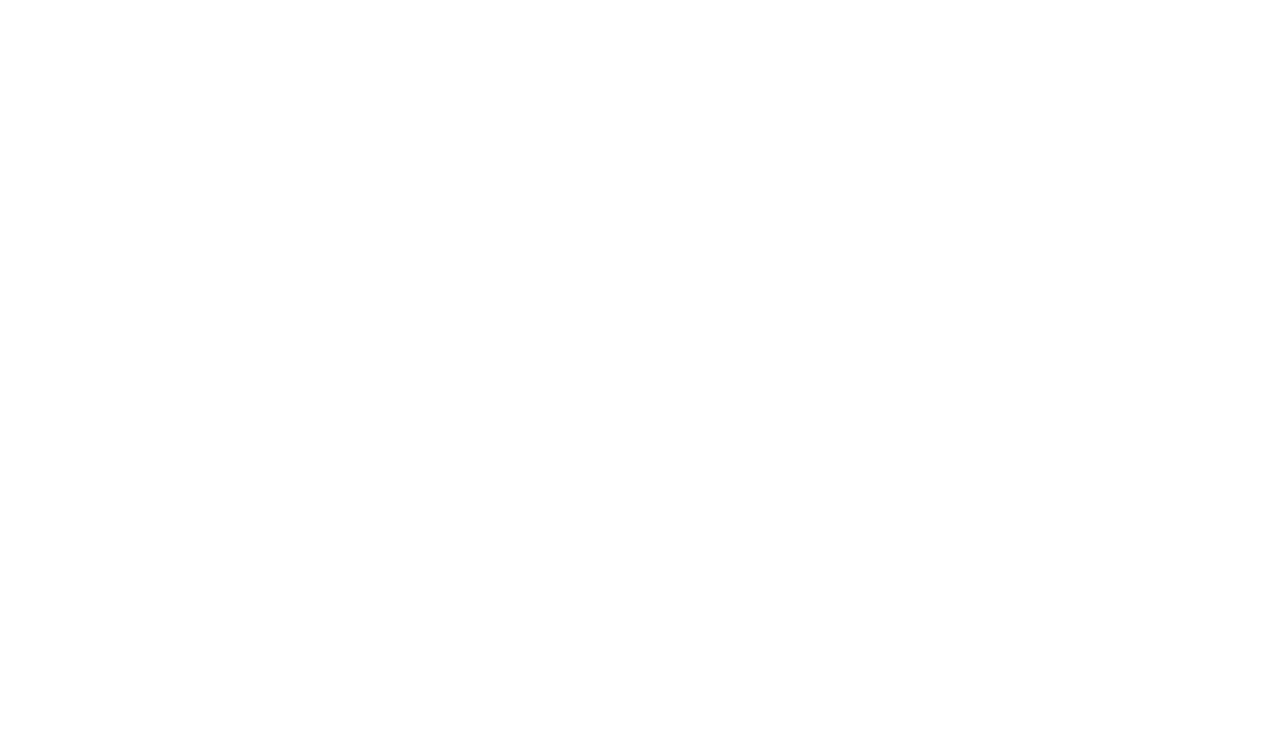
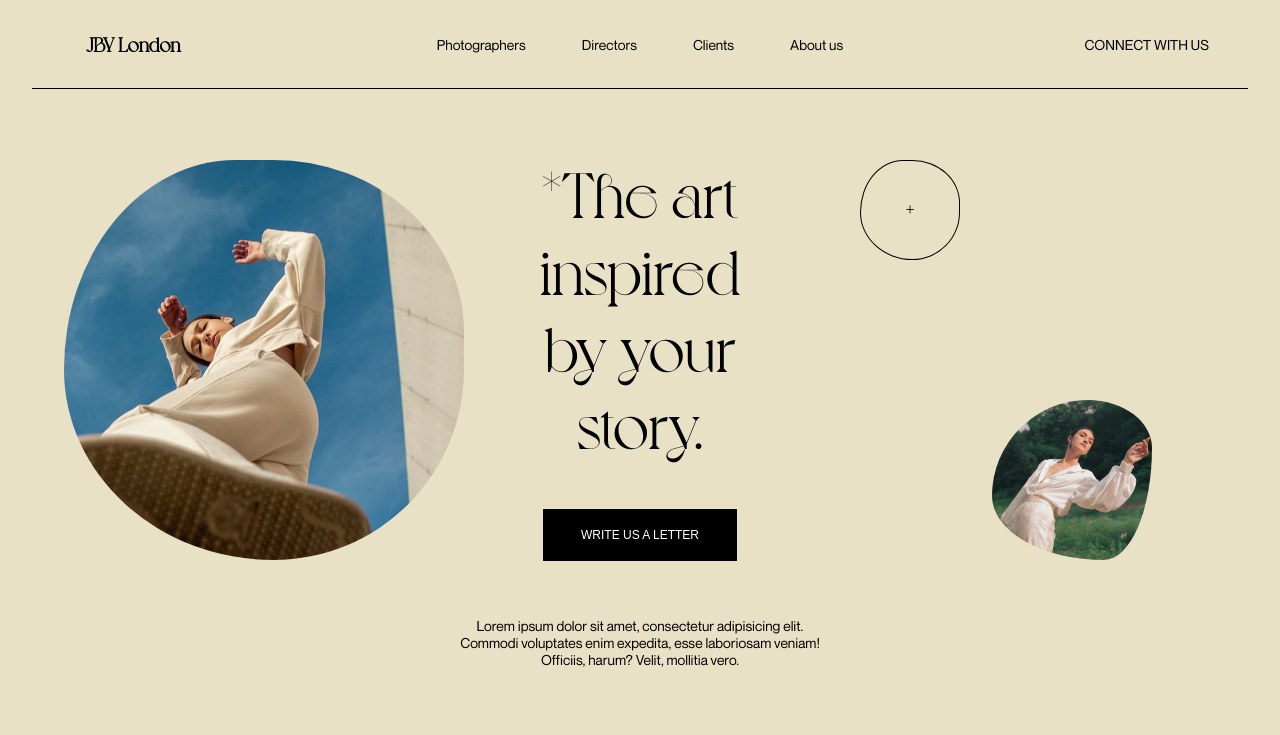
Before and after one commit to rhunter252/Modern-Landing-Page, a plain HTML site: page index.html in a window 1280 px wide. Drawn offline with nearby package versions, Linux system fonts and the light colour scheme.

Commit message:
updated gsap

```diff
--- a/index.html
+++ b/index.html
@@ -2,16 +2,96 @@
 <html lang="en">
 
 <head>
-    <meta charset="UTF-8">
-    <meta http-equiv="X-UA-Compatible" content="IE=edge">
-    <meta name="viewport" content="width=device-width, initial-scale=1.0">
-    <link rel="stylesheet" href="styles.css">
-    <title>Modern Landing Page</title>
+  <meta charset="UTF-8" />
+  <meta http-equiv="X-UA-Compatible" content="IE=edge" />
+  <meta name="viewport" content="width=device-width, initial-scale=1.0" />
+  <title>Modern Landing Page</title>
+  <link rel="stylesheet" href="styles.css" />
+  <script src="https://cdnjs.cloudflare.com/ajax/libs/gsap/3.11.4/gsap.min.js"></script>
 </head>
 
 <body>
+  <div class="container">
+    <div class="nav-container">
+      <div class="nav">
+        <div class="nav-logo nav-item">
+          <a href="#">JBY London</a>
+        </div>
+        <div class="nav-links nav-item">
+          <a href="#">Photographers</a>
+          <a href="#">Directors</a>
+          <a href="#">Clients</a>
+          <a href="#">About us</a>
+        </div>
+        <div class="nav-cta nav-item">
+          <a href="#">connect with us</a>
+        </div>
+      </div>
+    </div>
+    <div class="bg-gradient">
+      <svg version="1.1" xmlns="http://www.w3.org/2000/svg" viewBox="0 0 500 500" width="100%" id="blobSvg"
+        filter="blur(20px)" style="opacity: 1">
+        <defs>
+          <linearGradient id="gradient" x1="0%" y1="0%" x2="0%" y2="100%">
+            <stop offset="0%" style="stop-color: rgb(248, 121, 21)"></stop>
+            <stop offset="100%" style="stop-color: rgb(255, 201, 69)"></stop>
+          </linearGradient>
+        </defs>
+        <path id="blob" fill="url(#gradient)" style="opacity: 1">
+          <animate attributeName="d" dur="4s" repeatCount="indefinite"
+            values="M421.63508,307.39005Q364.7801,364.7801,307.39005,427.43403Q250,490.08796,191.6822,428.36178Q133.3644,366.6356,70.9089,308.3178Q8.4534,250,54.21728,174.99058Q99.98115,99.98115,174.99058,81.49686Q250,63.01257,330.66021,75.84607Q411.32042,88.67958,444.90524,169.33979Q478.49006,250,421.63508,307.39005Z;M395.5,320Q390,390,320,400Q250,410,172,408Q94,406,59,328Q24,250,70.5,183.5Q117,117,183.5,108Q250,99,335,89.5Q420,80,410.5,165Q401,250,395.5,320Z;M408.24461,332.63257Q415.26513,415.26513,332.63257,434.71568Q250,454.16622,179.33614,422.74697Q108.67228,391.32772,65.87585,320.66386Q23.07942,250,63.27221,176.73251Q103.46501,103.46501,176.73251,63.02288Q250,22.58075,311.86507,74.4253Q373.73015,126.26985,387.47712,188.13493Q401.22409,250,408.24461,332.63257Z;M418.08664,320.33435Q390.6687,390.6687,320.33435,427.91946Q250,465.17023,188.27506,419.31005Q126.55013,373.44987,106.38448,311.72494Q86.21883,250,84.09726,165.98785Q81.9757,81.9757,165.98785,53.98938Q250,26.00305,311.1687,76.83282Q372.3374,127.6626,408.92099,188.8313Q445.50458,250,418.08664,320.33435Z;M421.63508,307.39005Q364.7801,364.7801,307.39005,427.43403Q250,490.08796,191.6822,428.36178Q133.3644,366.6356,70.9089,308.3178Q8.4534,250,54.21728,174.99058Q99.98115,99.98115,174.99058,81.49686Q250,63.01257,330.66021,75.84607Q411.32042,88.67958,444.90524,169.33979Q478.49006,250,421.63508,307.39005Z">
+          </animate>
+        </path>
+      </svg>
+    </div>
+    <div class="hero-container">
+      <div class="hero">
+        <h1>*The art <br />inspired <br />by your <br />story.</h1>
+        <div class="cta"><button>Write us a letter</button></div>
+        <p>
+          Lorem ipsum dolor sit amet, consectetur adipisicing elit. Commodi
+          voluptates enim expedita, esse laboriosam veniam! Officiis, harum?
+          Velit, mollitia vero.
+        </p>
+      </div>
+    </div>
+    <div class="blob-1 blob"></div>
+    <div class="blob-2 blob"></div>
+    <div class="blob-3 blob">+</div>
+  </div>
+  <script>
+    gsap.from(".nav-container", 2, {
+      opacity: 0,
+      y: -60,
+      ease: "power3.inOut",
+      delay: 0.5,
+    });
 
-    <script src="app.js"></script>
+    gsap.from(".hero > *", 1, {
+      opacity: 0,
+      y: 60,
+      ease: "power3.inOut",
+      delay: 1,
+      stagger: {
+        amount: 0.5,
+      },
+    });
+
+    gsap.from(".blob", 2, {
+      scale: 0,
+      ease: "power3.inOut",
+      delay: 1.5,
+      stagger: {
+        amount: 0.5,
+      },
+    });
+
+    gsap.from(".bg-gradient", 2, {
+      scale: 0,
+      ease: "power3.inOut",
+      delay: 2,
+    });
+  </script>
 </body>
 
 </html>
--- a/styles.css
+++ b/styles.css
@@ -0,0 +1,187 @@
+@font-face {
+  font-family: Voyage;
+  src: url(./fonts/Voyage-Regular.otf);
+}
+
+@font-face {
+  font-family: Neue Montreal;
+  src: url(./fonts/NeueMontreal-Regular.otf);
+}
+
+* {
+  margin: 0;
+  padding: 0;
+  box-sizing: border-box;
+}
+
+html,
+body {
+  width: 100%;
+  height: 100vh;
+  background: #e9e1c5;
+  overflow: hidden;
+}
+
+.nav-container {
+  width: 100%;
+  position: relative;
+}
+
+.nav {
+  width: 95%;
+  margin: 0 auto;
+  padding: 2em 0;
+  display: flex;
+  border-bottom: 1px solid #000;
+}
+
+.nav-item {
+  flex: 1;
+  display: flex;
+  justify-content: center;
+  align-items: center;
+}
+
+.nav-item:nth-child(2) {
+  flex: 4;
+}
+
+.nav-item:first-child {
+  margin-right: auto;
+  text-align: left;
+}
+
+.nav-item:last-child {
+  margin-left: auto;
+}
+
+.nav-item a {
+  text-decoration: none;
+  color: #000;
+  font-family: "Neue Montreal";
+}
+
+.nav-logo a {
+  font-family: "Voyage";
+  font-size: 20px;
+  font-weight: 600;
+}
+
+.nav-cta a {
+  text-transform: uppercase;
+  font-size: 14px;
+}
+
+.nav-links a {
+  padding: 0 2em;
+  font-size: 14px;
+}
+
+@media (max-width: 900px) {
+  .nav {
+    width: 100%;
+  }
+
+  .nav-links,
+  .nav-cta {
+    display: none;
+  }
+}
+
+.hero-container {
+  position: relative;
+  z-index: 10000;
+  width: 100%;
+}
+
+.hero > * {
+  position: relative;
+}
+
+.hero {
+  width: 30%;
+  margin: 0 auto;
+  text-align: center;
+  padding: 4em 0;
+}
+
+h1 {
+  font-family: "Voyage";
+  font-weight: 500;
+  font-size: 5vw;
+}
+
+.cta button {
+  background: #000;
+  color: #fff;
+  border: none;
+  outline: none;
+  margin: 4em 0 0 0;
+  padding: 1.6em 3.2em;
+  text-transform: uppercase;
+  font-size: 12px;
+}
+
+p {
+  margin: 4em 0 0 0;
+  font-family: "Neue Montreal";
+  font-size: 14px;
+}
+
+.bg-gradient {
+  position: absolute;
+  top: 40%;
+  left: 50%;
+  transform: translate(-50%, -50%);
+  z-index: 0;
+}
+
+.blob {
+  display: flex;
+  justify-content: center;
+  align-items: center;
+  animation: animate-blob 4s ease-in-out infinite;
+}
+
+@keyframes animate-blob {
+  0% {
+    border-radius: 60% 40% 30% 70% / 60% 30% 70% 40%;
+  }
+  50% {
+    border-radius: 30% 60% 70% 40% / 50% 60% 30% 60%;
+  }
+  100% {
+    border-radius: 60% 40% 30% 70% / 60% 30% 70% 40%;
+  }
+}
+
+.blob-1 {
+  position: absolute;
+  top: 20%;
+  left: 5%;
+  width: 400px;
+  height: 400px;
+  background: url(./assets/img-1.jpg) no-repeat 50% 50%;
+  background-size: cover;
+}
+
+.blob-2 {
+  position: absolute;
+  top: 50%;
+  right: 10%;
+  width: 160px;
+  height: 160px;
+  background: url(./assets/img-2.jpg) no-repeat 50% 50%;
+  background-size: cover;
+  animation-delay: 1s;
+}
+
+.blob-3 {
+  position: absolute;
+  top: 20%;
+  right: 25%;
+  width: 100px;
+  height: 100px;
+  border: 1px solid rgba(0, 0, 0, 1);
+  animation-delay: 2s;
+}
```
Also changed, not shown: assets/img-1.jpg (added), assets/img-2.jpg (added), assets/img-3.jpg (added), fonts/NeueMontreal-Regular.otf (added), fonts/Voyage-Regular.otf (added).
